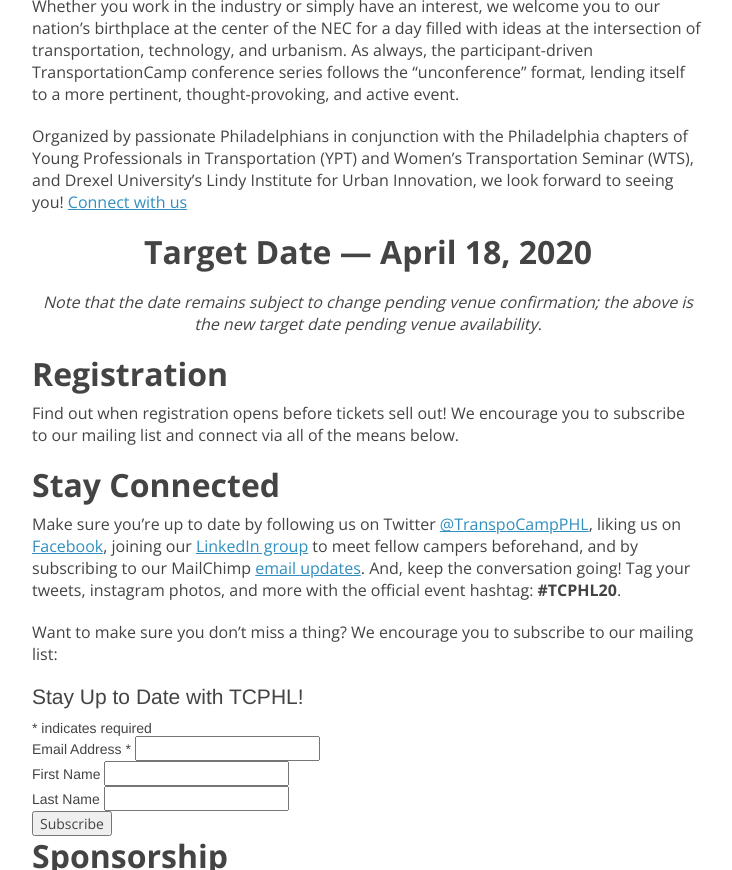
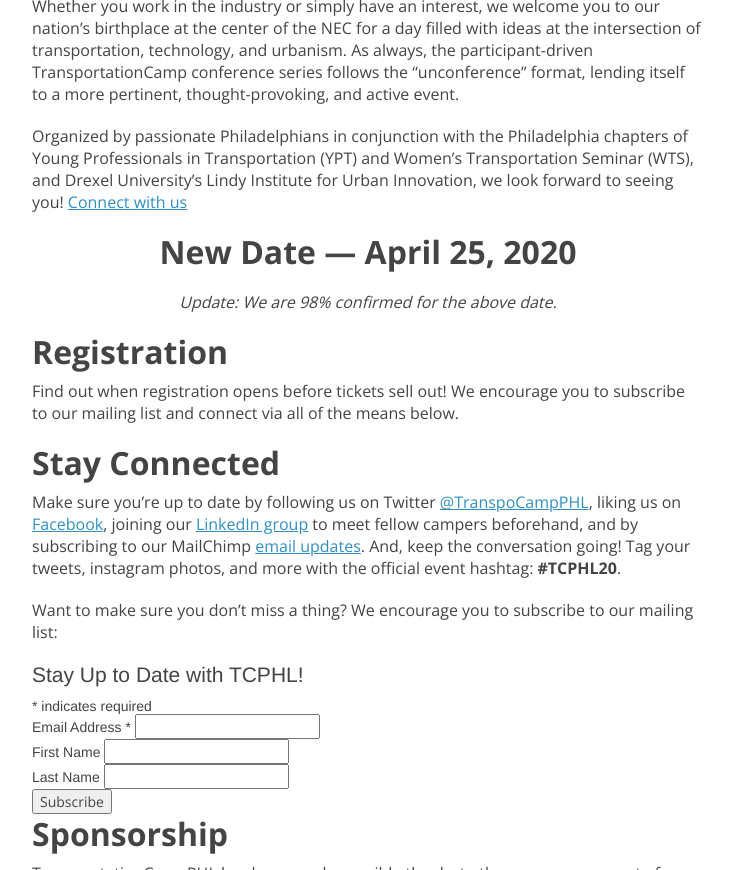
Before and after one commit to transpocamp/transportationcamp.org, a Jekyll site: the page built from events/phl2020/index.markdown, in a window 1280 px wide and 900 px high, scrolled down 675 px, cut to the strip 30-900 px from the top of the window. Shown: the whole strip, without its empty margins (272-1004 px from the left). Built offline with Jekyll 4.4.1, drawn with Linux system fonts in a browser that asks for light colours; nearby versions of some CDN libraries; comment, search, counter and statistics services are not loaded.

Commit message:
PHL now April 25

```diff
--- a/events/phl2020/index.markdown
+++ b/events/phl2020/index.markdown
@@ -16,9 +16,9 @@
 
 Organized by passionate Philadelphians in conjunction with the Philadelphia chapters of Young Professionals in Transportation (YPT) and Women’s Transportation Seminar (WTS), and Drexel University’s Lindy Institute for Urban Innovation, we look forward to seeing you! [Connect with us](#connect)
 
-# <center>Target Date — April 18, 2020</center>
+# <center>New Date — April 25, 2020</center>
 
-*<center>Note that the date remains subject to change pending venue confirmation; the above is the new target date pending venue availability.</center>*
+*<center>Update: We are 98% confirmed for the above date.</center>*
 
 
 ## <a name="registration"></a> Registration
```
